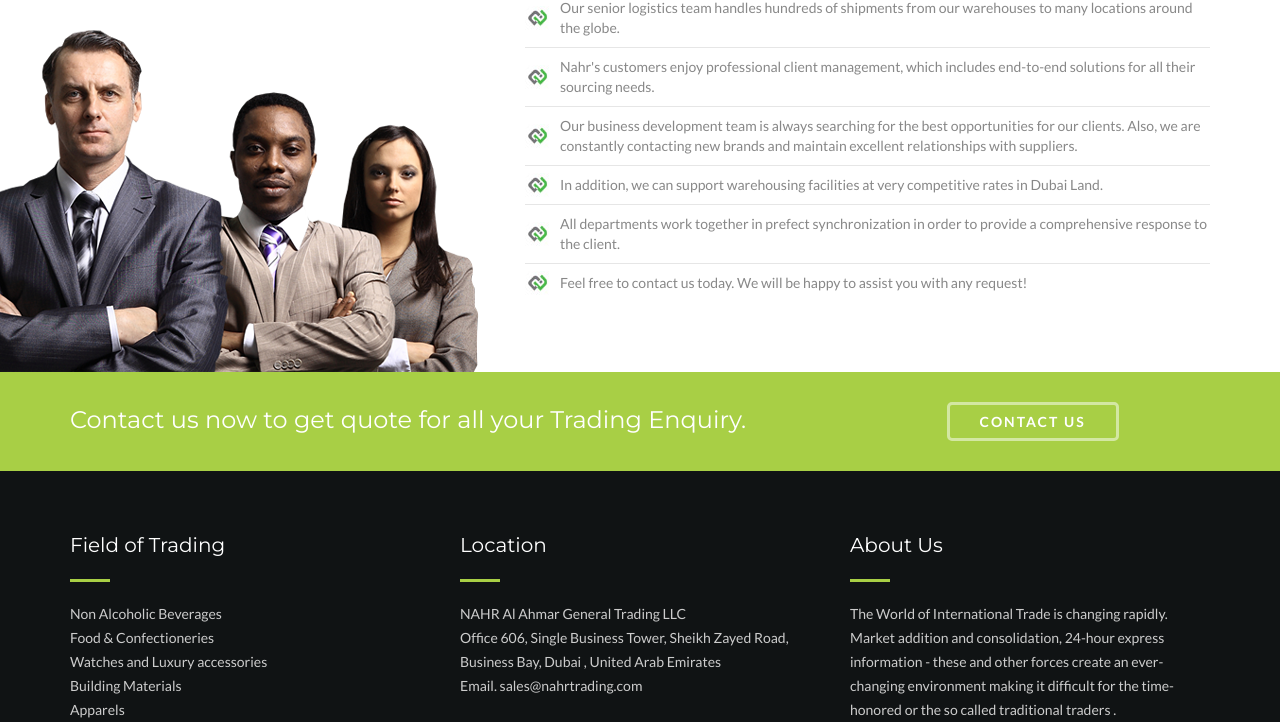
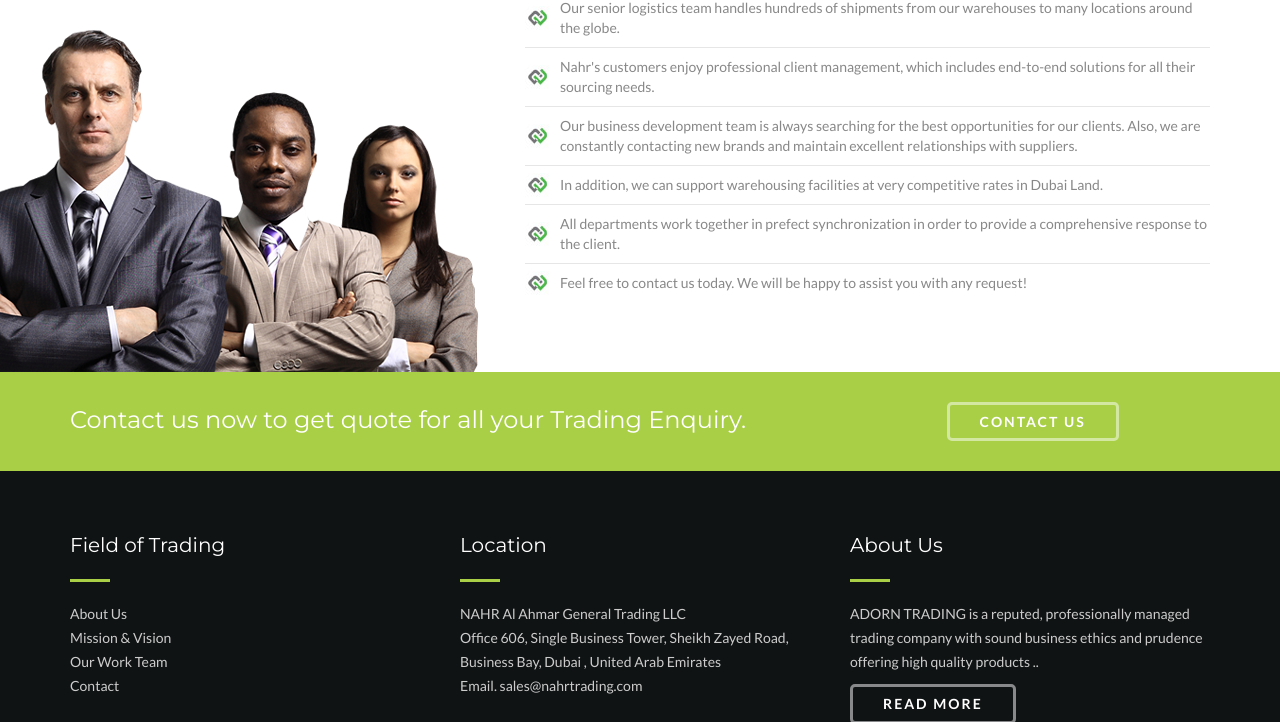
Before and after one commit to SAKSOFTLABS/adorntrading, a plain HTML site: page work-team.html in a window 1280 px wide. Shown: the part 572-1294 px from the top of the page. Drawn offline with Linux system fonts and the light colour scheme; files whose address does not match are found by name.

Commit message:
Update work-team.html

```diff
--- a/work-team.html
+++ b/work-team.html
@@ -124,12 +124,10 @@
                         <h3>Field of Trading</h3>
                         <div class="tiny-border"></div>
                         <ul>
-                            <li><a href="services.html">Non Alcoholic Beverages</a></li>
-                            <li><a href="services.html">Food & Confectioneries</a></li>
-                            <li><a href="services.html">Watches and Luxury accessories</a></li>
-                            <li><a href="services.html">Building Materials</a></li>
-                            <li><a href="services.html">Apparels</a></li>
-                            <li><a href="services.html">Suitcases and Bags</a></li>
+                            <li><a href="about-us.html">About Us</a></li>
+                            <li><a href="vision-and-mission.html">Mission & Vision</a></li>
+                            <li><a href="work-team.html">Our Work Team</a></li>
+                            <li><a href="contact-us.html">Contact</a></li>
                         </ul>
                     </div>
                     <div class="col-md-4">
@@ -150,10 +148,7 @@
                     <div class="col-md-4">
                         <h3>About Us</h3>
                         <div class="tiny-border"></div>
-                        <p>The World of International Trade is changing rapidly. Market
-addition and consolidation, 24-hour express information - these and
-other forces create an ever-changing environment making it
-difficult for the time-honored or the so called traditional traders .</p>
+                        <p>ADORN TRADING is a reputed, professionally managed trading company with sound business ethics and prudence offering high quality products ..</p>
                         <a href="about-us.html" class="btn-border-light">Read More</a>
                     </div>
                 </div>
```
